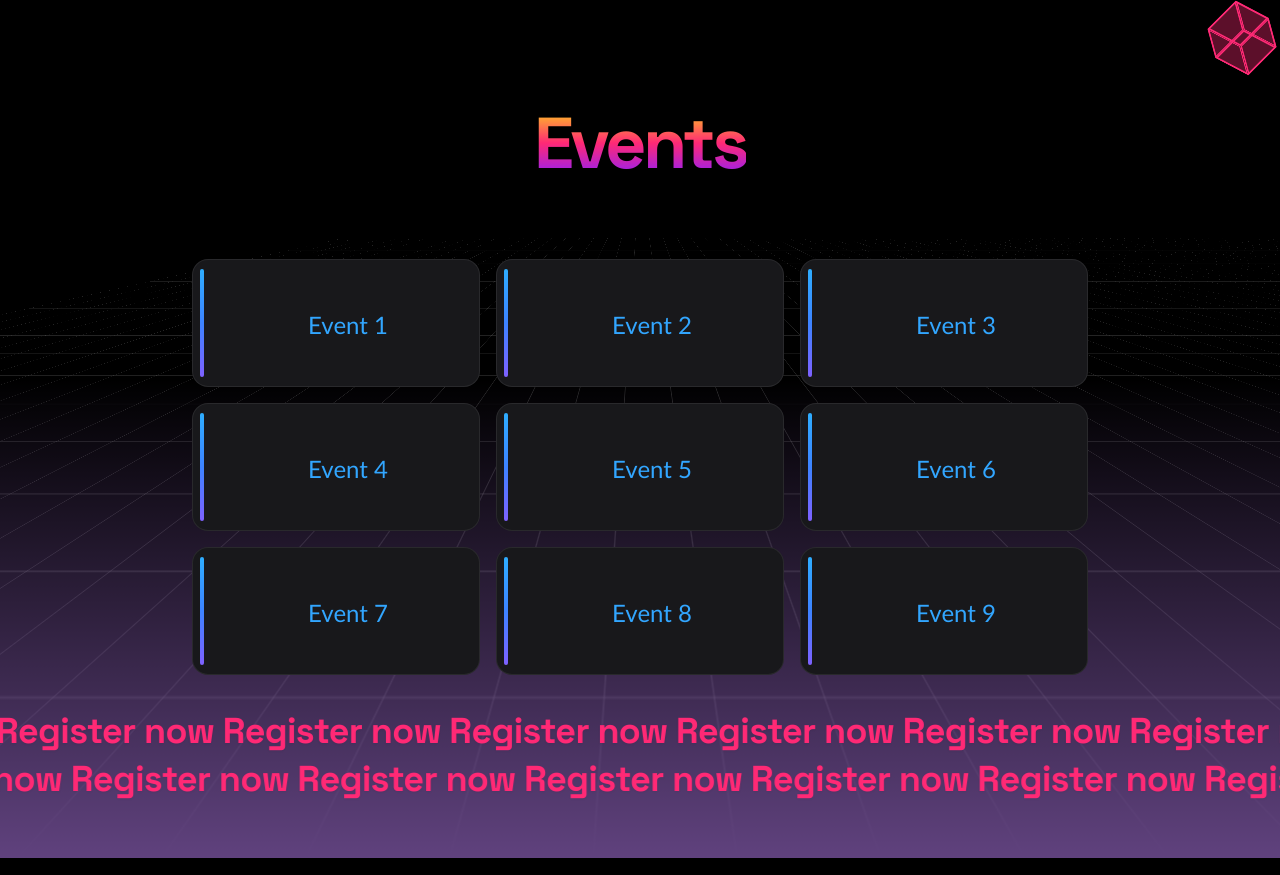
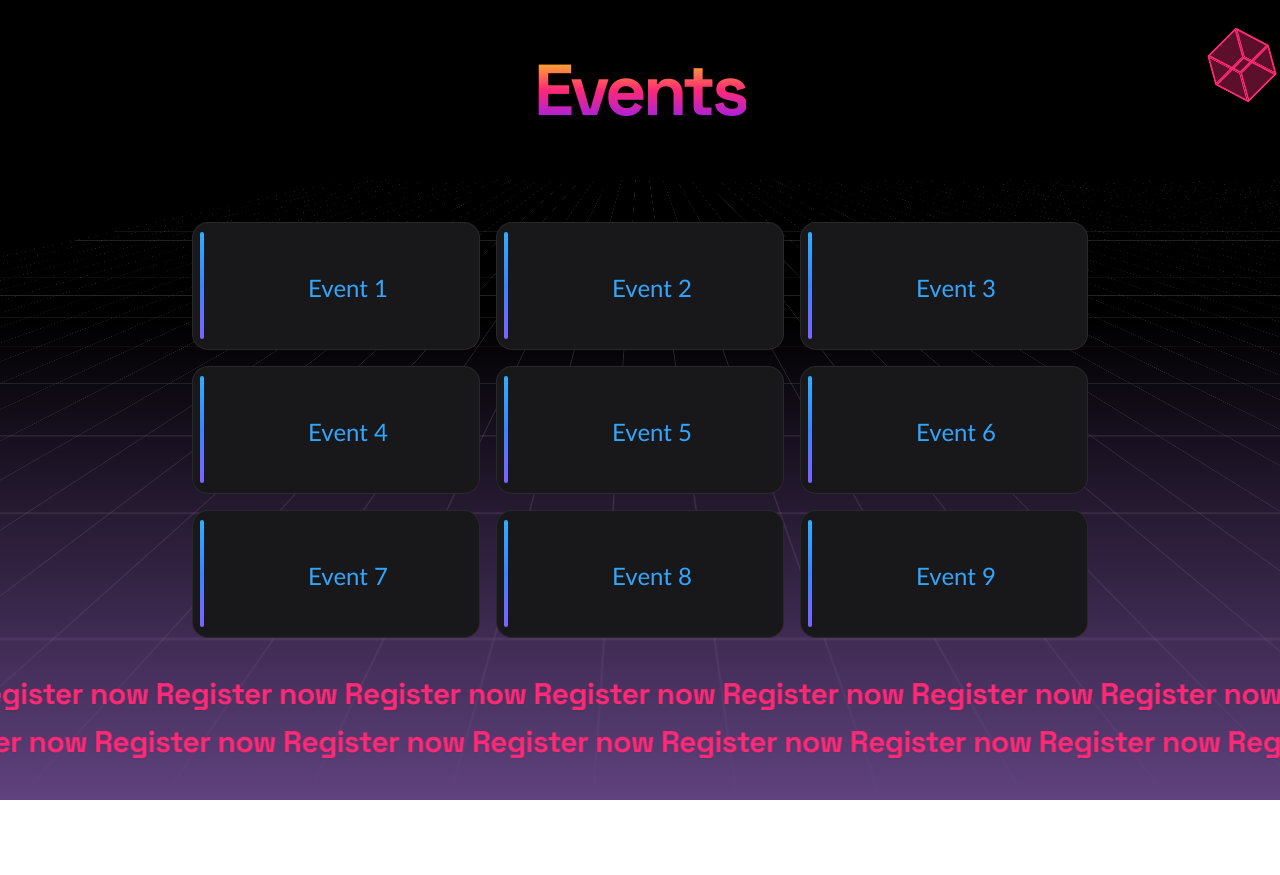
Before and after one commit to 7sumona02/tech_fest, a Next.js app: page /events in a window 1280 px wide. After the commit the page ends 800 px from the top, so only its background shows below. Built offline with nearby package versions, Linux system fonts and the light colour scheme.

Commit message:
made correction

```diff
--- a/app/components/Countdown.tsx
+++ b/app/components/Countdown.tsx
@@ -9,16 +9,10 @@ interface Props {
 
 function MyTimer(props: Props) {
   const {
-    totalSeconds,
     seconds,
     minutes,
     hours,
     days,
-    isRunning,
-    start,
-    pause,
-    resume,
-    restart,
   } = useTimer({ expiryTimestamp: props.expiryTimestamp, onExpire: () => console.warn('Hackathon starts now!') });
 
   return (
@@ -41,8 +35,9 @@ interface Props {
 }
 
 function App() {
-  const time = new Date();
-  time.setSeconds(time.getSeconds() + 172800); // 2 days in seconds
+  const time = new Date(2024,7,31,23,59,59);
+  // console.log(time);
+  time.setSeconds(time.getSeconds()); // 2 days in seconds
   return (
     <div>
       <MyTimer expiryTimestamp={time} />
--- a/app/events/[eventId]/page.tsx
+++ b/app/events/[eventId]/page.tsx
@@ -11,7 +11,7 @@ const Page = ({ params }: { params: { eventId: string } }) => {
   }
 
   return (
-    <div className="h-full w-full bg-black bg-grid-white/[0.1] relative flex items-center justify-center eventpage">
+    <div className="  relative w-full bg-black bg-grid-white/[0.1]  flex items-center justify-center eventpage">
       <div className="absolute pointer-events-none inset-0 flex items-center justify-center bg-black [mask-image:radial-gradient(ellipse_at_center,transparent_50%,black)]"></div>
       <div className='h-full w-full text-white flex flex-col gap-10 items-center justify-center text-2xl pt-16 pb-20'>
 
@@ -20,7 +20,7 @@ const Page = ({ params }: { params: { eventId: string } }) => {
         </Link>
 
         <div>
-          <span className="pointer-events-none z-10 whitespace-pre-wrap bg-gradient-to-b from-[rgb(255,211,25)] via-[#ff2975] to-[#8c1eff] bg-clip-text text-center text-7xl font-bold leading-none tracking-tighter text-transparent -translate-y-16">
+          <span className=" select-none pointer-events-none z-10 whitespace-pre-wrap bg-gradient-to-b from-[rgb(255,211,25)] via-[#ff2975] to-[#8c1eff] bg-clip-text text-center text-7xl font-bold leading-none tracking-tighter text-transparent -translate-y-16">
           {record.name}
           </span>
         </div>
--- a/app/events/page.tsx
+++ b/app/events/page.tsx
@@ -10,14 +10,14 @@ import Footer from '../components/Footer';
 
 const Page = () => {
   return (
-    <div className='bg-black h-full w-full flex flex-col justify-center items-center pt-10 events'>
+    <div className='bg-black fixed h-screen w-full flex flex-col justify-center items-center  events select-none'>
                 <RetroGrid className=' w-full h-full' />
 
-      <Link href='/'>
+      <Link href='/' className=' translate-y-16'>
         <Footer />
       </Link>
       <div className="relative flex  items-center justify-center overflow-hidden rounded-lg p-20 md:shadow-xl bg-transparent">
-      <span className="pointer-events-none z-10 whitespace-pre-wrap bg-gradient-to-b from-[#ffd319] via-[#ff2975] to-[#8c1eff] bg-clip-text text-center text-7xl font-bold leading-none tracking-tighter text-transparent -translate-y-16">
+      <span className="pointer-events-none z-10 whitespace-pre-wrap bg-gradient-to-b from-[#ffd319] via-[#ff2975] to-[#8c1eff] bg-clip-text text-center text-7xl font-bold leading-none tracking-tighter text-transparent -translate-y-20">
         Events
       </span>
 
@@ -141,11 +141,11 @@ const Page = () => {
         </div>
       </div>
 
-      <div className='-translate-y-8 pb-10'>
+      <div className='-translate-y-8 '>
         <VelocityScroll
         text="Register now"
         default_velocity={5}
-        className=" font-display text-center text-2xl font-bold tracking-[-0.02em] w-full text-[#ff2975] drop-shadow-sm dark:text-white md:text-4xl md:leading-[3rem]"
+        className=" font-display text-center text-3xl font-bold tracking-[-0.02em] w-full text-[#ff2975] drop-shadow-sm dark:text-white  md:leading-[3rem]"
         />
       </div>
     </div>
```
